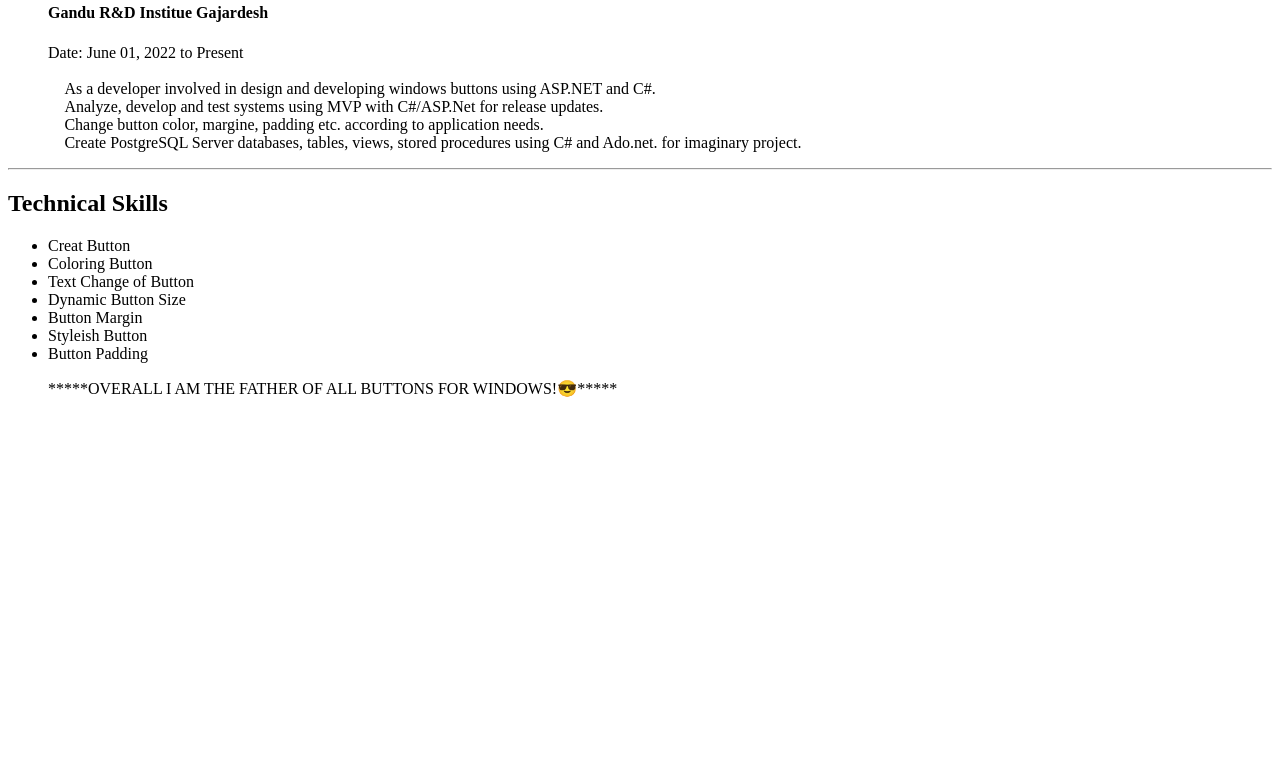
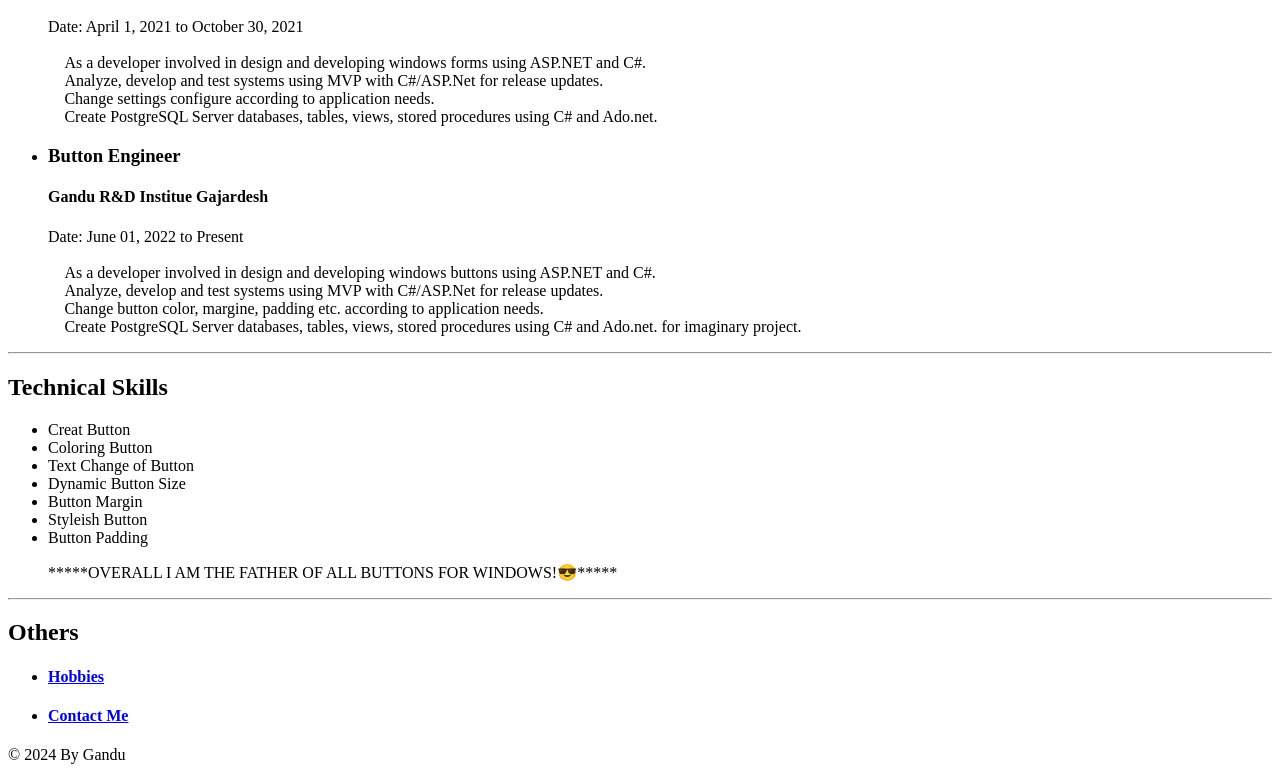
Before and after one commit to Mr-Trash/Button_Resume, a plain HTML site: page index.html in a window 1280 px wide. Shown: the part 942-1722 px from the top of the page. Before the commit the page ends 1356 px from the top, so only its background shows below. Drawn offline with Linux system fonts and the light colour scheme.

Commit message:
Add files via upload

```diff
--- a/index.html
+++ b/index.html
@@ -7,7 +7,7 @@
 </head>
 <body>
     <h1>Marco Reus</h1>
-    <img src="./Reus.jpg" height="300"/>
+    <img src="./Asset/Reus.jpg" height="200"/>
     <h2>Summary</h2>
     <p>
         Self-motivated, highly passionate and hardworking fresher looking
@@ -79,6 +79,18 @@
         <li>Button Padding</li>
         <p>*****OVERALL I AM THE FATHER OF ALL BUTTONS FOR WINDOWS!😎*****</h4></p>
     </ul>
-
+<hr />
+<h2>Others</h2>
+<ul>
+    <li>
+        <h4><a href="./Public/Hobbies.html">Hobbies</a></h4>
+    </li>
+    <li>
+        <h4><a href="./Public/contact.html">Contact Me</a></h4>
+    </li>
+</ul>
+<footer>
+    <p>© 2024 By Gandu</p>
+</footer>
 </body>
 </html>
```
